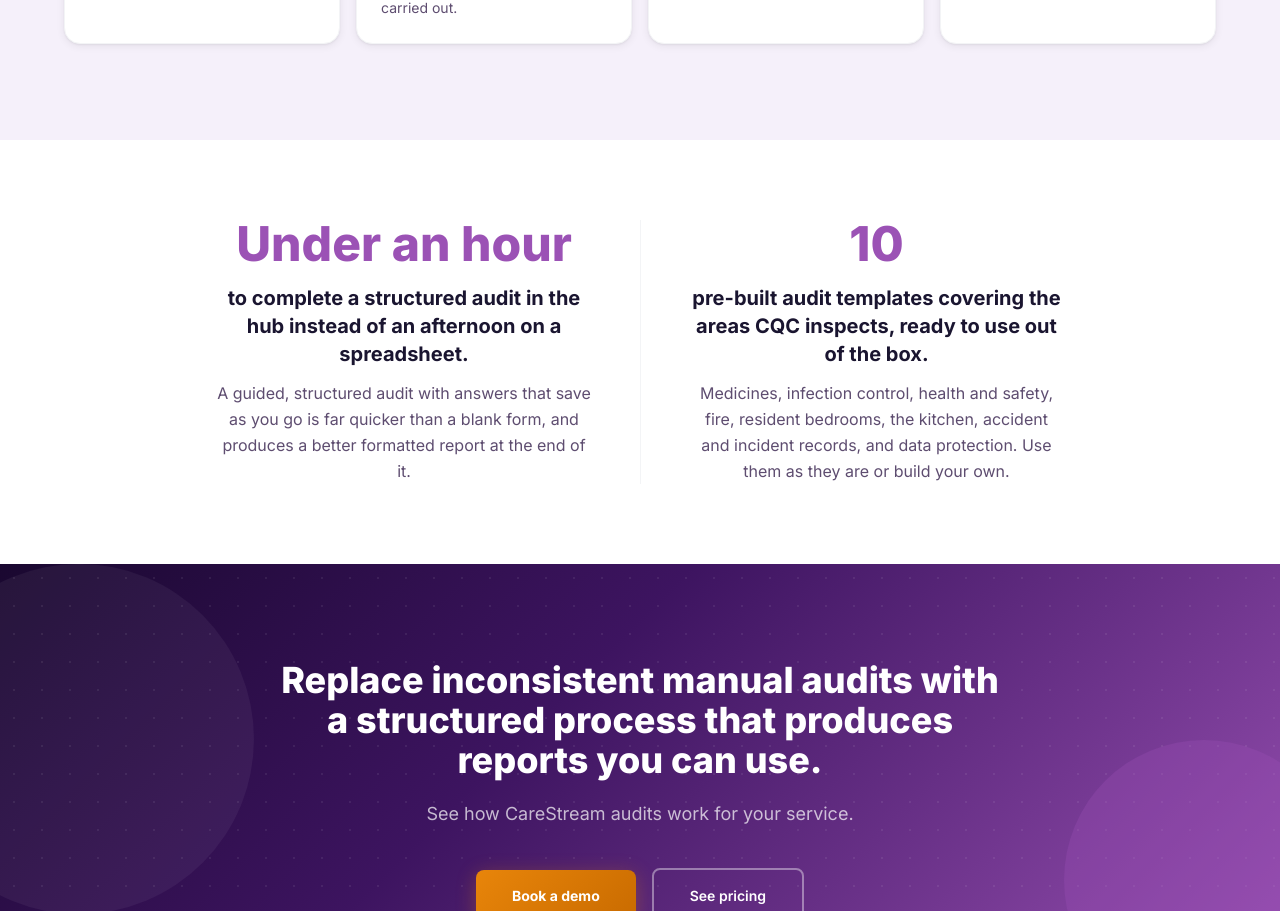
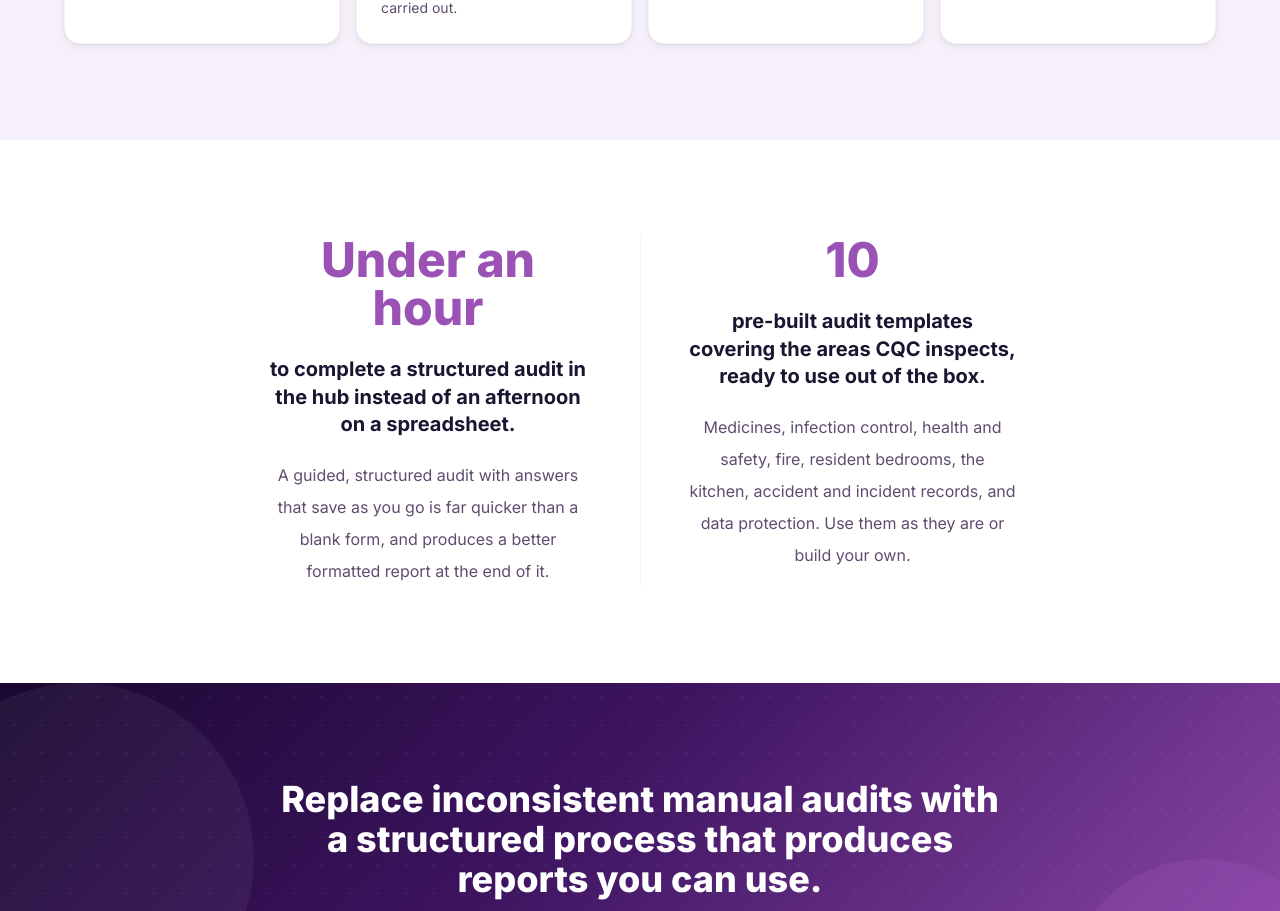
Before and after one commit to TRGDigital/Care_Stream, a Next.js app in the folder apps/web/: page /care-audits in a window 1280 px wide. Shown: the part 8599-9510 px from the top of the page. Built offline with nearby package versions, Linux system fonts and the light colour scheme; no server answers.

Commit message:
Care Audits: open up spacing on the stats section
Stats block was bunched together: more vertical rhythm (larger margins,
looser line height) and symmetric column padding around the divider.

Co-Authored-By: Claude Opus 4.8 (1M context) <noreply@anthropic.com>

```diff
--- a/apps/web/src/app/(marketing)/care-audits/page.tsx
+++ b/apps/web/src/app/(marketing)/care-audits/page.tsx
@@ -675,25 +675,25 @@ export default function CareAuditsPage() {
       </section>
 
       {/* ── Stats ─────────────────────────────────────────────────────────── */}
-      <section className="bg-white py-20">
+      <section className="bg-white py-24">
         <div className="mx-auto max-w-4xl px-6">
-          <div className="grid gap-12 text-center md:gap-0 md:grid-cols-2 md:divide-x md:divide-gray-100">
-            <div className="md:pr-12">
-              <p className="mb-4 text-5xl font-extrabold text-teal">Under an hour</p>
-              <p className="mb-3 text-xl font-bold text-neutral-dark">
+          <div className="grid gap-16 text-center md:gap-0 md:grid-cols-2 md:divide-x md:divide-gray-100">
+            <div className="md:px-12">
+              <p className="mb-6 text-5xl font-extrabold leading-none text-teal">Under an hour</p>
+              <p className="mb-5 text-xl font-bold leading-snug text-neutral-dark">
                 to complete a structured audit in the hub instead of an afternoon on a spreadsheet.
               </p>
-              <p className="text-base leading-relaxed text-neutral-mid">
+              <p className="text-base leading-loose text-neutral-mid">
                 A guided, structured audit with answers that save as you go is far quicker than a
                 blank form, and produces a better formatted report at the end of it.
               </p>
             </div>
-            <div className="md:pl-12">
-              <p className="mb-4 text-5xl font-extrabold text-teal">10</p>
-              <p className="mb-3 text-xl font-bold text-neutral-dark">
+            <div className="md:px-12">
+              <p className="mb-6 text-5xl font-extrabold leading-none text-teal">10</p>
+              <p className="mb-5 text-xl font-bold leading-snug text-neutral-dark">
                 pre-built audit templates covering the areas CQC inspects, ready to use out of the box.
               </p>
-              <p className="text-base leading-relaxed text-neutral-mid">
+              <p className="text-base leading-loose text-neutral-mid">
                 Medicines, infection control, health and safety, fire, resident bedrooms, the kitchen,
                 accident and incident records, and data protection. Use them as they are or build your own.
               </p>
```
